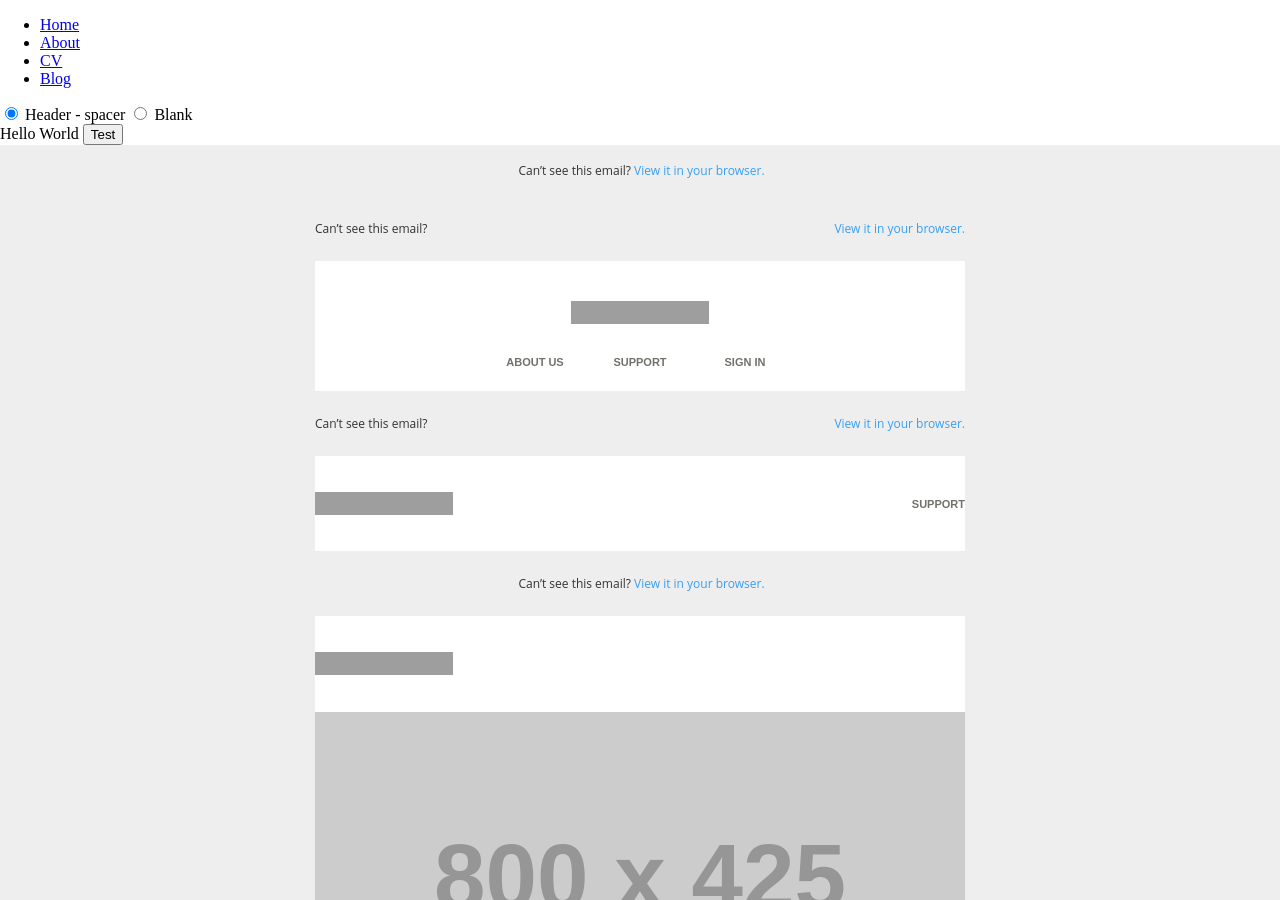
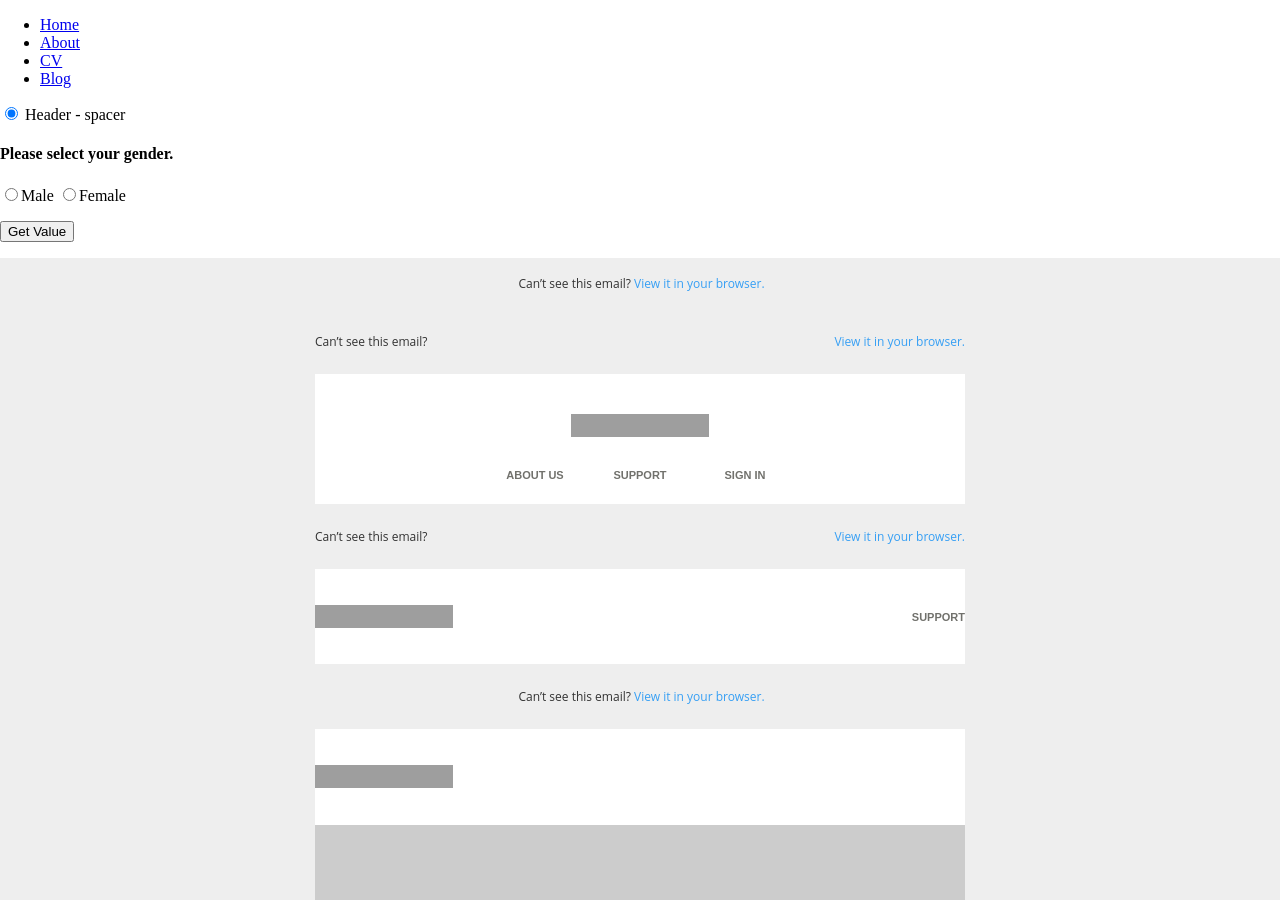
Before and after one commit to alysonnakamura/puddle-for-email, a Jekyll site: the page built from docs/index.html, in a window 1280 px wide and 900 px high, cut to the strip 0-900 px from the top of the window. Built offline with Jekyll 4.4.1, drawn with Linux system fonts in a browser that asks for light colours; nearby versions of some CDN libraries; grey boxes are pictures that could not be loaded.

Commit message:
Update index.html

```diff
--- a/docs/index.html
+++ b/docs/index.html
@@ -6,12 +6,12 @@ title: Home
 <input type="radio" class="test-control" name="test" value="mc_header_spacer" id="header_spacer" checked>
       <label for="header_spacer">Header - spacer</label>
 
-<input type="radio" class="test-control" name="test" value="" id="blank">
-      <label for="blank">Blank</label>
-<div id="code-example">
-Hello World
-	<button>Test</button>
-</div>
+<h4>Please select your gender.</h4>
+    <p>
+        <label><input type="radio" name="gender" value="male">Male</label>
+        <label><input type="radio" name="gender" value="female">Female</label>
+    </p>
+<p><input type="button" value="Get Value"></p>
 
 		<table class="cw-background-color" width="100%" border="0" align="center" cellspacing="0" cellpadding="0">
 			<tr>
```
